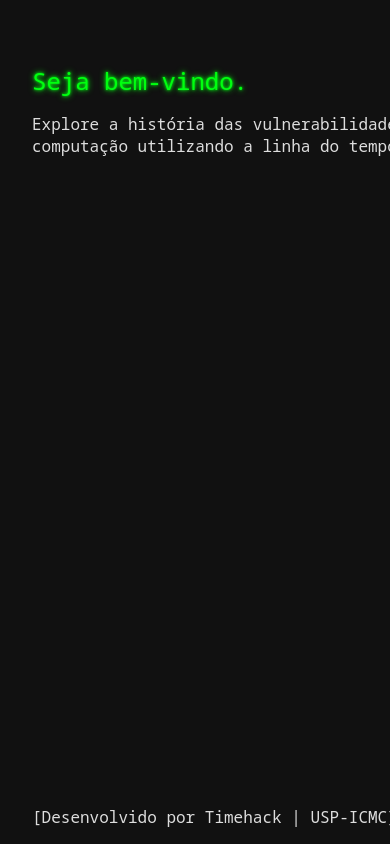
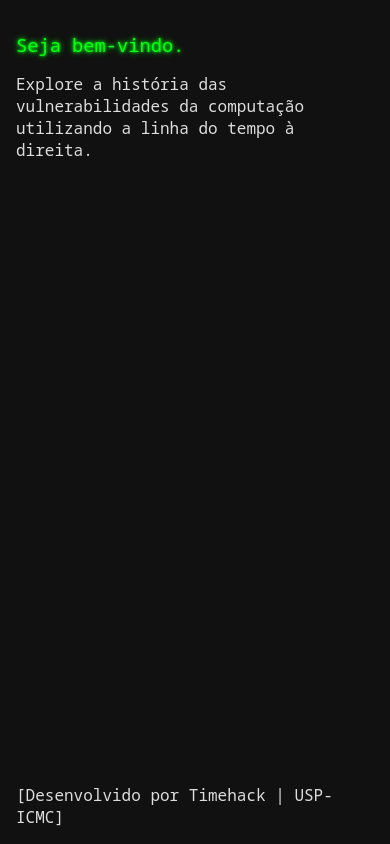
Before and after one commit to leolace/computers-vulnerabilities, a SvelteKit app: page / in a window 390 px wide. Built offline with nearby package versions, Linux system fonts and the light colour scheme.

Commit message:
mobile improvements

```diff
--- a/src/lib/components/Timeline.svelte
+++ b/src/lib/components/Timeline.svelte
@@ -85,8 +85,9 @@
     left: 50%;
     transform: translateX(-50%);
 
-    @media (max-width: 600px) {
-      font-size: 1.5rem;
+    @media (max-width: 1000px) {
+      font-size: 1.25rem;
+      bottom: -3rem;
     }
   }
 
--- a/src/routes/+page.svelte
+++ b/src/routes/+page.svelte
@@ -21,13 +21,15 @@
 
   <div class="wrapper-container">
     <section  class="scroll-container">
-      <div class="home">
+      <section class="home">
+	<div class="home-content">
 	  <div>
 	    <h1>Seja bem-vindo.</h1>
 	    <p>Explore a história das vulnerabilidades da computação utilizando a linha do tempo à direita.</p>
 	  </div>
 	  <p>[Desenvolvido por Timehack | USP-ICMC]</p>
 	</div>
+      </section>
       <div style={`flex: 1; position: relative; width: ${CONTAINER_SIZE}px;`}>
 	<Slots />
 	<Timeline />
@@ -65,15 +67,32 @@
     height: 100dvh;
     display: flex;
     width: max-content;
-    padding-top: 4rem;
+    padding-top: 3rem;
+
+    @media (max-width: 800px) {
+      padding: 1rem;
+      padding-top: 2rem;
+    }
   }
 
   .home {
     width: 30rem;
+    margin-right: 15rem;
+
+    .home-content {
+      gap: 1rem;
       display: grid;
       align-content: space-between;
-    gap: 1rem;
-    margin-right: 15rem;
+      height: 100%;
+    }
+
+    @media (max-width: 800px) {
+      /* margin-right: 10rem; */
+      .home-content {
+	max-width: calc(100vw - 2rem);
+      }
+
+    }
 
     div {
       display: grid;
```
Lines whose indentation alone changed are shown as unchanged.
